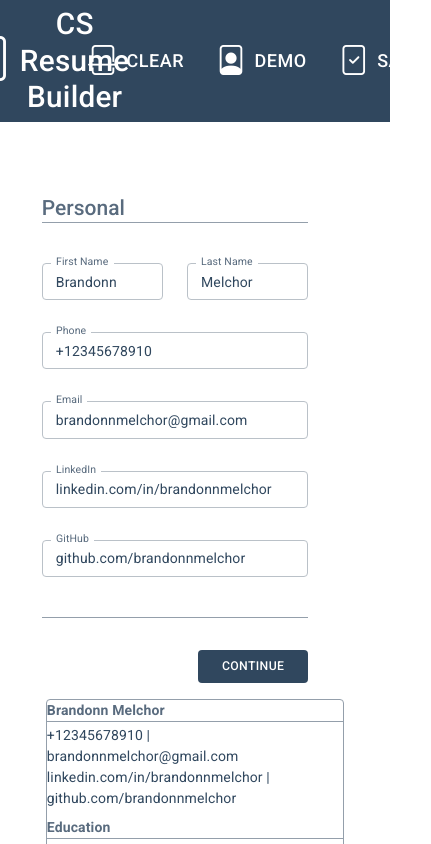
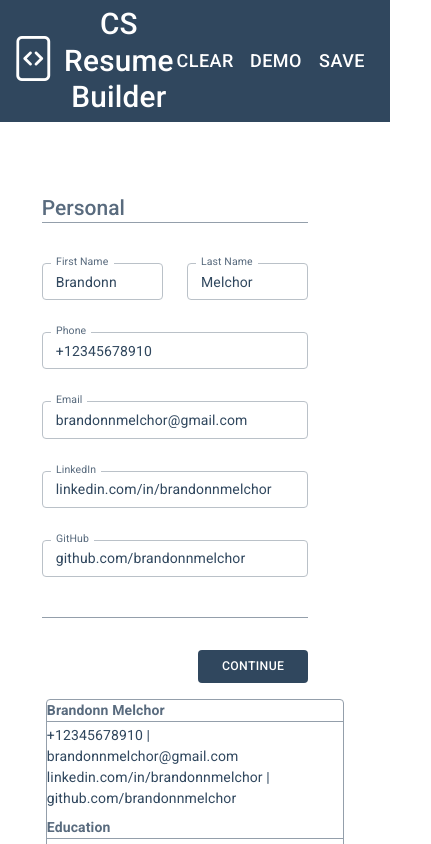
Before and after one commit to brandonnmelchor/resume-builder, a React (Create React App) app: page / in a window 390 px wide. Shown: the top 844 px of the page, 431 px wide, since content can reach past the window. Built offline with nearby package versions, Linux system fonts and the light colour scheme.

Commit message:
add media queries

```diff
--- a/src/components/Nav.js
+++ b/src/components/Nav.js
@@ -29,17 +29,17 @@ export default class Nav extends React.Component {
                 </Typography>
               </Button>
               <Stack direction="row" justifyContent="center" alignItems="center">
-                <Box mr={2}>
+                <Box className="shrink-margin" mr={2}>
                   <Button color="inherit" sx={{ fontSize: 18 }} onClick={clearResume}>
-                    <Box sx={{ fontSize: 30, marginRight: 1 }}>
+                    <Box className="hide" sx={{ fontSize: 30, marginRight: 1 }}>
                       <i className="bi bi-file-break"></i>
                     </Box>
                     Clear
                   </Button>
                 </Box>
-                <Box mr={2}>
+                <Box className="shrink-margin" mr={2}>
                   <Button color="inherit" sx={{ fontSize: 18 }} onClick={resetDemo}>
-                    <Box sx={{ fontSize: 30, marginRight: 1 }}>
+                    <Box className="hide" sx={{ fontSize: 30, marginRight: 1 }}>
                       <i className="bi bi-file-person"></i>
                     </Box>
                     Demo
@@ -50,7 +50,7 @@ export default class Nav extends React.Component {
                     <PrintContextConsumer>
                       {({ handlePrint }) => (
                         <Button color="inherit" sx={{ fontSize: 18 }} onClick={handlePrint}>
-                          <Box sx={{ fontSize: 30, marginRight: 1 }}>
+                          <Box className="hide" sx={{ fontSize: 30, marginRight: 1 }}>
                             <i className="bi bi-file-check"></i>
                           </Box>
                           Save
--- a/src/styles/app.css
+++ b/src/styles/app.css
@@ -8,6 +8,14 @@
 @media (max-width: 899px) {
   :root {
     font-size: 14px !important;
+  }
+
+  .hide {
+    display: none;
+  }
+
+  .shrink-margin {
+    margin-right: 0 !important;
   }
 }
 
```
